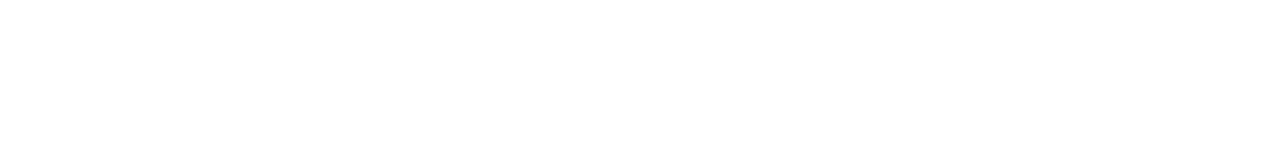
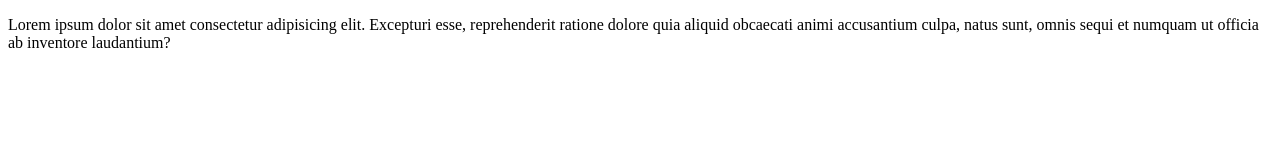
Before and after one commit to ThomasSantos-Dev/projeto-1, a plain HTML site: page index.html in a window 1280 px wide. Drawn offline with Linux system fonts and the light colour scheme.

Commit message:
adicionado texto no body

```diff
--- a/index.html
+++ b/index.html
@@ -6,6 +6,6 @@
     <title>whatssap</title>
 </head>
 <body>
-
+    <p>Lorem ipsum dolor sit amet consectetur adipisicing elit. Excepturi esse, reprehenderit ratione dolore quia aliquid obcaecati animi accusantium culpa, natus sunt, omnis sequi et numquam ut officia ab inventore laudantium?</p>
 </body>
 </html>
```
